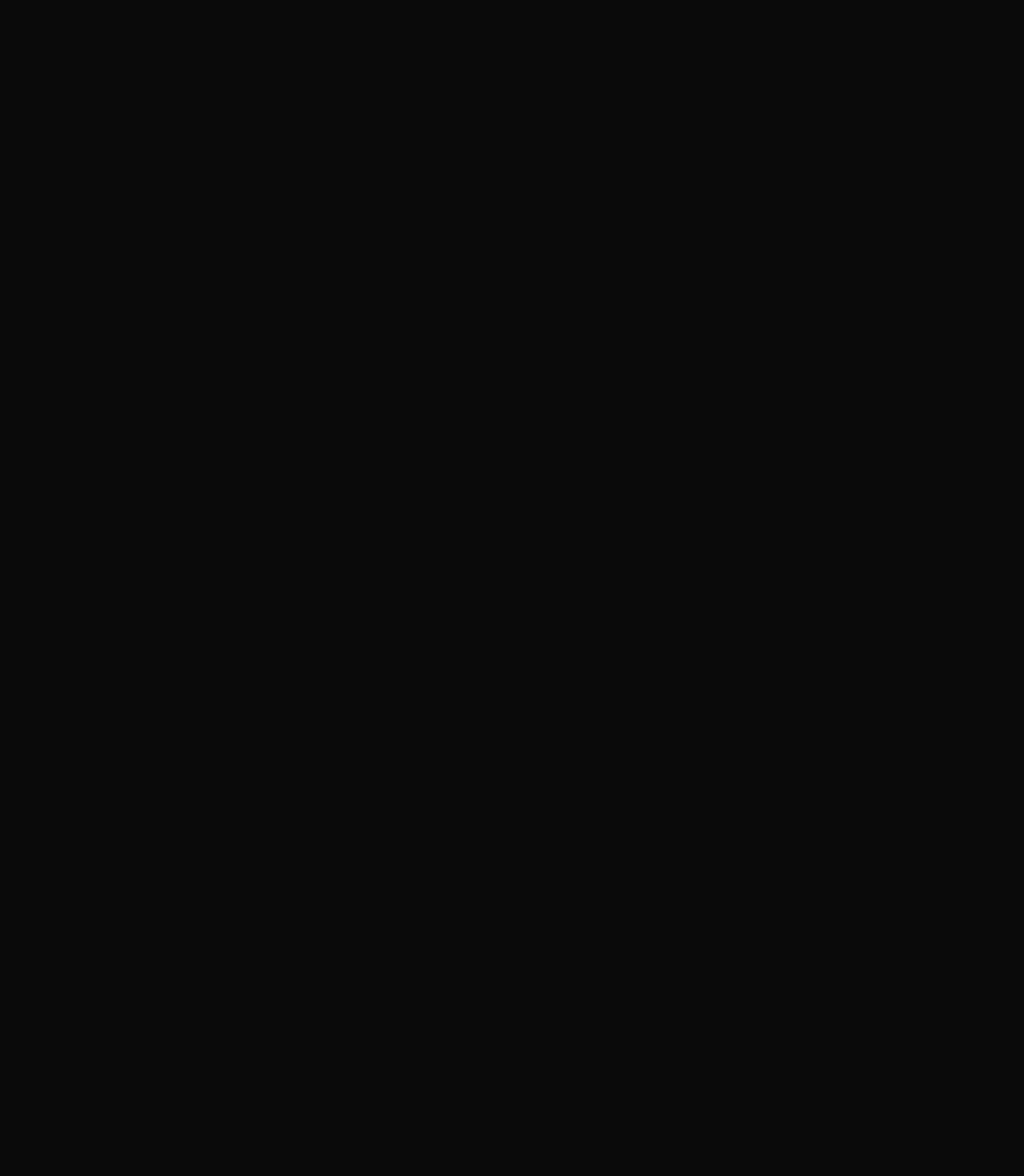
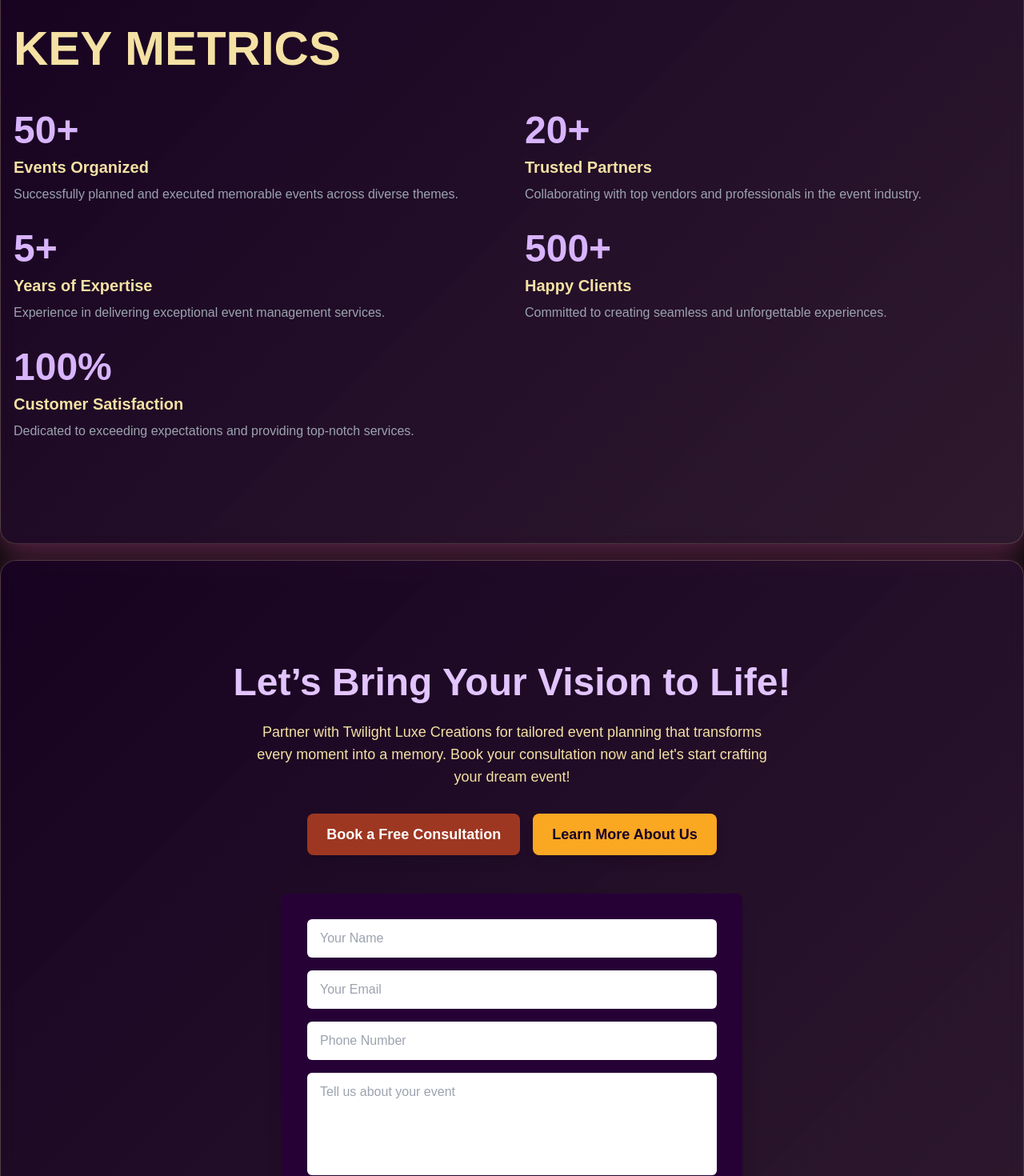
Before and after one commit to JoshMuasya/events, a Next.js app: page / in a window 1280 px wide. Shown: the part 8140-9610 px from the top of the page at 80% size. Before the commit the page ends 8022 px from the top, so only its background shows below. Built offline with nearby package versions, Linux system fonts and the light colour scheme.

Commit message:
Finished the Landing page

```diff
--- a/app/globals.css
+++ b/app/globals.css
@@ -63,13 +63,13 @@
 }
 
 .glass{
-  background: linear-gradient(135deg, rgba(255, 255, 255, 0.1), rgba(255, 255, 255, 0));
+  background: linear-gradient(135deg, rgba(26, 1, 39, 0.8), rgba(102, 51, 102, 0.4)); /* Dark purple with a soft gradient */
   backdrop-filter: blur(10px);
   -webkit-backdrop-filter: blur(10px);
   border-radius: 20px;
-  border:1px solid rgba(255, 255, 255, 0.18);
-  box-shadow: 0 8px 32px 0 rgba(0, 0, 0, 0.37);
-
+  border: 1px solid rgba(255, 225, 164, 0.2); /* Soft golden border */
+  box-shadow: 0 8px 32px 0 rgba(155, 55, 120, 0.6); /* Subtle purple-pink shadow */
+  color: #F5E1A4; /* Golden text for readability */
 }
 
 html {
--- /dev/null
+++ b/components/CTA.tsx
@@ -0,0 +1,97 @@
+"use client"
+
+import { motion } from "framer-motion";
+
+const CTA = () => {
+  return (
+    <motion.section
+      initial={{ opacity: 0, y: 40 }}
+      animate={{ opacity: 1, y: 0 }}
+      transition={{ duration: 1.2 }}
+      className="px-4 py-32 bg-[#1a0127] text-white glass my-5"
+      id="cta"
+    >
+      <div className="container mx-auto flex flex-col items-center text-center">
+        {/* Headline */}
+        <motion.h2
+          initial={{ opacity: 0, y: 40 }}
+          animate={{ opacity: 1, y: 0 }}
+          transition={{ duration: 1 }}
+          className="text-5xl font-bold text-[#E2C4FF] mb-6"
+        >
+          Let’s Bring Your Vision to Life!
+        </motion.h2>
+
+        {/* Subheadline */}
+        <motion.p
+          initial={{ opacity: 0 }}
+          animate={{ opacity: 1 }}
+          transition={{ duration: 1.2, delay: 0.2 }}
+          className="text-lg text-[#F5E1A4] mb-8 max-w-2xl"
+        >
+          Partner with Twilight Luxe Creations for tailored event planning that transforms every moment into a memory. Book your consultation now and let's start crafting your dream event!
+        </motion.p>
+
+        {/* Buttons */}
+        <div className="flex flex-col sm:flex-row gap-4">
+          <motion.a
+            href="#contact"
+            initial={{ opacity: 0 }}
+            animate={{ opacity: 1 }}
+            transition={{ duration: 1.2, delay: 0.4 }}
+            className="px-6 py-3 bg-[#9e3722] text-white text-lg font-bold rounded-lg shadow-lg hover:bg-[#651b0d] transition duration-300"
+          >
+            Book a Free Consultation
+          </motion.a>
+          <motion.a
+            href="#about"
+            initial={{ opacity: 0 }}
+            animate={{ opacity: 1 }}
+            transition={{ duration: 1.2, delay: 0.6 }}
+            className="px-6 py-3 bg-[#faa722] text-[#1a0127] text-lg font-bold rounded-lg shadow-lg hover:bg-[#E5941C] transition duration-300"
+          >
+            Learn More About Us
+          </motion.a>
+        </div>
+
+        {/* Form Section */}
+        <div className="mt-12 max-w-xl w-full bg-[#260136] p-8 rounded-lg shadow-xl">
+          <form className="flex flex-col gap-4">
+            <input
+              type="text"
+              placeholder="Your Name"
+              className="w-full px-4 py-3 text-black rounded-md focus:outline-none"
+            />
+            <input
+              type="email"
+              placeholder="Your Email"
+              className="w-full px-4 py-3 text-black rounded-md focus:outline-none"
+            />
+            <input
+              type="text"
+              placeholder="Phone Number"
+              className="w-full px-4 py-3 text-black rounded-md focus:outline-none"
+            />
+            <textarea
+              placeholder="Tell us about your event"
+              className="w-full px-4 py-3 text-black rounded-md focus:outline-none h-32 resize-none"
+            ></textarea>
+            <button
+              type="submit"
+              className="w-full py-3 bg-[#9e3722] text-white font-bold rounded-lg hover:bg-[#651b0d] transition duration-300"
+            >
+              Submit
+            </button>
+          </form>
+        </div>
+
+        {/* Footer */}
+        <p className="mt-8 text-sm text-gray-400">
+          Have questions? Call us at <a href="tel:+1234567890" className="text-[#faa722]">+123 456 7890</a> or email us at <a href="mailto:info@twilightluxe.com" className="text-[#faa722]">info@twilightluxe.com</a>.
+        </p>
+      </div>
+    </motion.section>
+  );
+};
+
+export default CTA;
--- a/components/LandingPage.tsx
+++ b/components/LandingPage.tsx
@@ -2,6 +2,8 @@
 import ServicesSection from './ServicesSection'
 import Hero from './Hero'
 import Why from './Why'
+import Metrics from './Metrics'
+import CTA from './CTA'
 
 const LandingPage = () => {
   return (
@@ -9,6 +11,8 @@
       <Hero />
       <ServicesSection />
       <Why />
+      <Metrics />
+      <CTA />
     </div>
   )
 }
--- /dev/null
+++ b/components/Metrics.tsx
@@ -0,0 +1,111 @@
+"use client"
+
+import React from 'react'
+import { motion, useInView } from 'framer-motion'
+
+const metrics = [
+    {
+        id: 1,
+        value: '50+',
+        label: 'Events Organized',
+        description: 'Successfully planned and executed memorable events across diverse themes.',
+    },
+    {
+        id: 2,
+        value: '20+',
+        label: 'Trusted Partners',
+        description: 'Collaborating with top vendors and professionals in the event industry.',
+    },
+    {
+        id: 3,
+        value: '5+',
+        label: 'Years of Expertise',
+        description: 'Experience in delivering exceptional event management services.',
+    },
+    {
+        id: 4,
+        value: '500+',
+        label: 'Happy Clients',
+        description: 'Committed to creating seamless and unforgettable experiences.',
+    },
+    {
+        id: 5,
+        value: '100%',
+        label: 'Customer Satisfaction',
+        description: 'Dedicated to exceeding expectations and providing top-notch services.',
+    },
+];
+
+const Metrics = () => {
+    const ref = React.useRef<HTMLElement>(null);
+    const isInView = useInView(ref, { once: false });
+
+    return (
+        <motion.section
+            ref={ref}
+            initial={{ opacity: 0, y: 0 }}
+            animate={isInView ? { opacity: 1, y: 0 } : { opacity: 0, y: 40 }}
+            transition={{ duration: 1.2 }}
+            exit={{ opacity: 0, y: 40 }} // Exit animation
+            className="px-4 py-32 text-white glass my-5"
+            id="about"
+        >
+            <div className="container mx-auto">
+                <motion.h2
+                    initial={{ opacity: 0, y: 0 }}
+                    animate={{ opacity: isInView ? 1 : 0, y: isInView ? 0 : 40 }}
+                    transition={{ duration: 0.8, delay: 0.2 }}
+                    exit={{ opacity: 0, y: 40 }} // Exit animation for heading
+                    className="text-6xl font-bold mb-12"
+                >
+                    KEY METRICS
+                </motion.h2>
+
+                <div className="grid grid-cols-1 md:grid-cols-2 lg:cols-3 gap-8">
+                    {metrics.map((metric, index) => (
+                        <motion.div
+                            key={metric.id}
+                            initial={{ opacity: 0, y: 40 }}
+                            animate={isInView ? { opacity: 1, y: 0 } : { opacity: 0, y: 20 }}
+                            transition={{ delay: 0.4 + (index * 0.1), duration: 1.0 }}
+                            exit={{ opacity: 0, y: 40 }} // Exit animation for cards
+                            className="flex flex-col"
+                        >
+                            <motion.h3
+                                initial={{ scale: 0.5 }}
+                                animate={isInView ? { scale: 1 } : { scale: 0.5 }}
+                                exit={{ scale: 0.5 }} // Exit animation for value
+                                transition={{ delay: 0.6 + index * 0.1, duration: 0.8, type: 'spring' }}
+                                className="text-5xl font-bold text-purple-300 mb-2"
+                            >
+                                {metric.value}
+                            </motion.h3>
+
+                            <motion.p
+                                initial={{ opacity: 0 }}
+                                animate={isInView ? { opacity: 1 } : { opacity: 0 }}
+                                transition={{ delay: 0.8 + index * 0.1, duration: 0.8 }}
+                                exit={{ opacity: 0 }} // Exit animation for label
+                                className="text-xl font-semibold mb-2"
+                            >
+                                {metric.label}
+                            </motion.p>
+
+                            <motion.p
+                                initial={{ opacity: 0 }}
+                                animate={isInView ? { opacity: 1 } : { opacity: 0 }}
+                                transition={{ delay: 1 + index * 0.1, duration: 0.8 }}
+                                exit={{ opacity: 0 }} // Exit animation for description
+                                className="text-gray-400"
+                            >
+                                {metric.description}
+                            </motion.p>
+                        </motion.div>
+                    ))}
+                </div>
+            </div>
+        </motion.section>
+    )
+}
+
+export default Metrics
```
